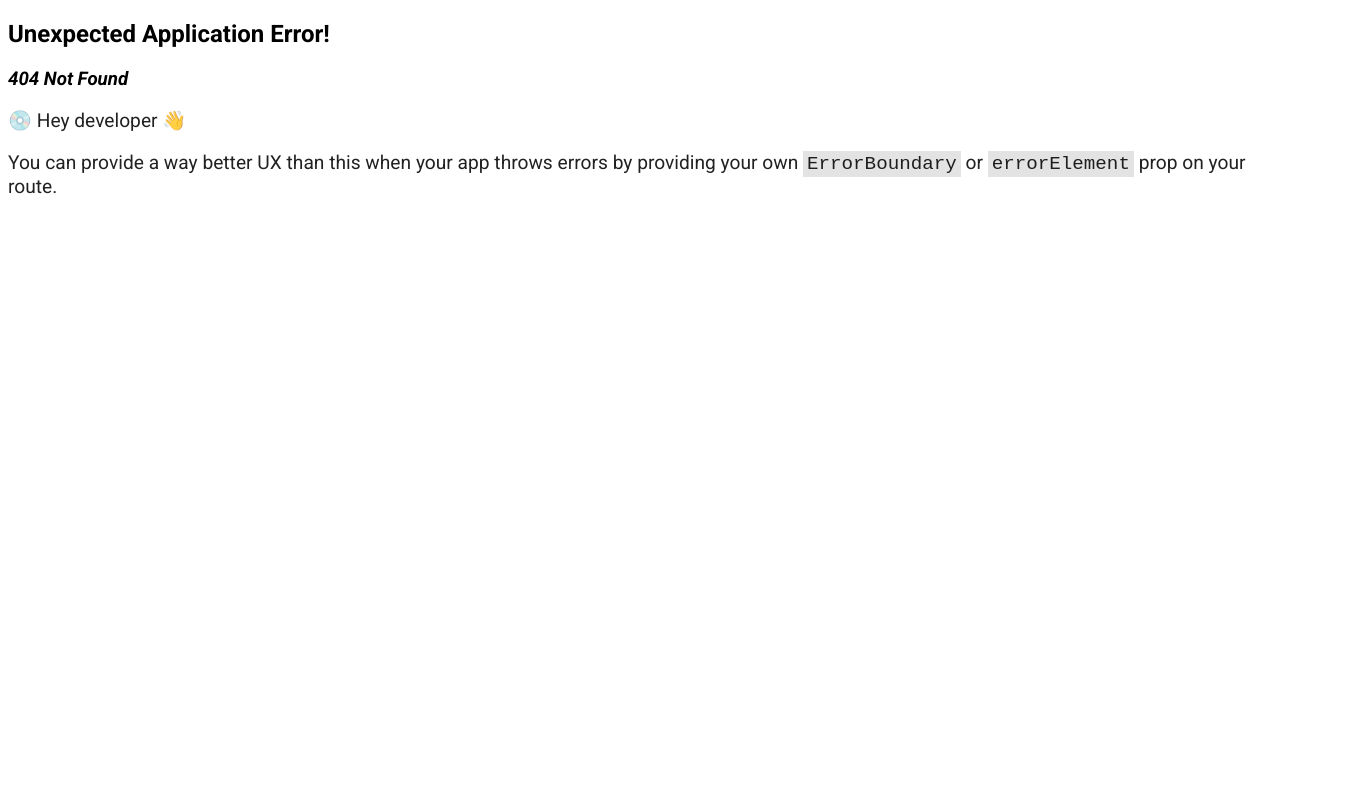
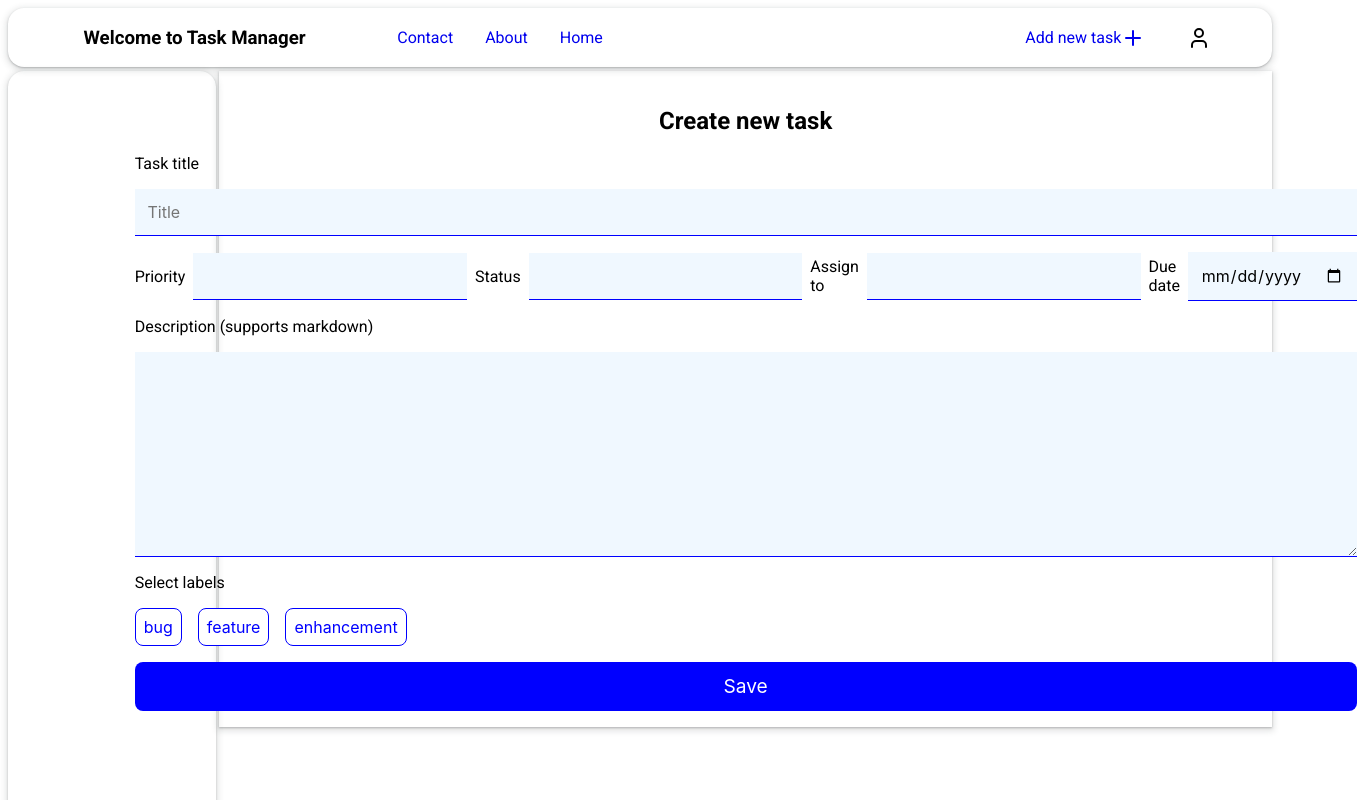
Before and after one commit to arunkumar413/taskManager2, a React (Create React App) app: page /add-new-task in a window 1280 px wide. Before the commit this address had no page. Shown: the top 800 px of the page, 1357 px wide, since content can reach past the window. Built offline with nearby package versions, Linux system fonts and the light colour scheme.

Commit message:
adding create new task page

```diff
--- a/src/AppRouter.js
+++ b/src/AppRouter.js
@@ -9,6 +9,7 @@ import { ContactPage } from "./pages/ContactPage";
 import { Layout } from "./Layout";
 import { AboutPage } from "./pages/AboutPage";
 import { TaskPage } from "./pages/TaskPage";
+import { CreateNewTaskPage } from "./pages/CreateNewTaskPage";
 
 
 
@@ -32,6 +33,10 @@ export const AppRouter = createBrowserRouter([
             path: "/task/:task_id",
             element: <TaskPage />,
         },
+        {
+            path:'/add-new-task',
+            element:<CreateNewTaskPage/>
+        }
         ]
     },
 ]);
--- a/src/components/Header.js
+++ b/src/components/Header.js
@@ -1,19 +1,35 @@
 import React from "react";
-import { Link } from "react-router-dom";
+import { Link, useNavigate } from "react-router-dom";
 
 
 export function Header() {
 
+
+    function handleAddNewTask() {
+
+
+
+
+
+
+    }
+
     return (
         <header className="Header">
             <div className="header-title">
-            <h3> Welcome to Task Manager</h3>
+                <h3> Welcome to Task Manager</h3>
             </div>
             <nav className="sidbar-nav-links">
                 <Link to="/contact">Contact</Link>
                 <Link to="/about">About</Link>
                 <Link to="/">Home</Link>
             </nav>
+            <Link style={{display:"flex",flexDirection:'row',justifyContent:'center',alignItems:'center'}} className="add-new-task-link" to="/add-new-task">
+            <span>    Add new task
+            </span>
+            <svg xmlns="http://www.w3.org/2000/svg" width="24" height="24" viewBox="0 0 24 24" fill="none" stroke="currentColor" stroke-width="2" stroke-linecap="round" stroke-linejoin="round" class="lucide lucide-plus"><path d="M5 12h14"/><path d="M12 5v14"/></svg>
+
+            </Link>
             <svg xmlns="http://www.w3.org/2000/svg" width="24" height="24" viewBox="0 0 24 24" fill="none" stroke="currentColor" strokeWidth="2" strokeLinecap="round" strokeLinejoin="round" className="lucide lucide-user"><path d="M19 21v-2a4 4 0 0 0-4-4H9a4 4 0 0 0-4 4v2" /><circle cx="12" cy="7" r="4" /></svg>
         </header>
     )
--- /dev/null
+++ b/src/pages/CreateNewTaskPage.js
@@ -0,0 +1,83 @@
+import React, { useState } from "react";
+
+
+export function CreateNewTaskPage() {
+
+    const [newTaskInfo, setNewTaskInfo] = useState({
+        title: "",
+        description: "",
+        priority: "",
+        status: "",
+        user: "",
+        dueDate: "",
+        labels: [],
+
+    })
+
+
+    function handleNewTaskInfo(evt) {
+        setNewTaskInfo(function (prevState) {
+            return { ...prevState, [evt.target.name]: evt.target.value }
+        })
+    }
+
+
+    return (
+        <div className="CreateNewTaskPage">
+            <div style={{ textAlign: 'center' }} className="new-task-heading">
+                <h2> Create new task</h2>
+            </div>
+            <div className="new-task-form">
+                <label>  Task title   </label>
+                <input name="title" onChange={handleNewTaskInfo} placeholder="Title" className="input medium primary filled" type="text" />
+
+                <div className="new-task-second-row" style={{
+                    display: 'flex',
+                    flexDirection: 'row',
+                    justifyContent: 'flex-start',
+                    alignItems: "center",
+                    gap: '0.5rem'
+                }}>
+
+                    <label>Priority</label>
+                    <input onChange={handleNewTaskInfo} name="priority" type="text" list='select-priority' className="input medium primary filled" />
+                    <datalist id='select-priority' >
+                        <option value="Low">Low</option>
+                        <option value="Medium">Medium</option>
+                        <option value="High">High</option>
+                        <option value="Urgent">Urgent</option>
+                    </datalist>
+
+
+                    <label>Status</label>
+                    <input onChange={handleNewTaskInfo} name="status" type="text" list="select-status" className="input medium primary filled" />
+                    <datalist id='select-status'>
+                        <option value="In progress">In progress</option>
+                        <option value="Backlog"> Backlog</option>
+                        <option value="Done">Done</option>
+                    </datalist>
+
+                    <label> Assign to</label>
+                    <input onChange={handleNewTaskInfo} name="user" type="text" className="input medium primary filled" />
+
+                    <label> Due date</label>
+                    <input onChange={handleNewTaskInfo} name="dueDate" type="date" className="input medium primary filled" />
+                </div>
+
+                <label> Description (supports markdown) </label>
+                <textarea className="input primary filled" onChange={handleNewTaskInfo} name="description" rows={10} />
+
+                <label> Select labels</label>
+                <div className="label-list" style={{ display: 'flex', flexDirection: "row", justifyContent: "flex-start", alignItems: 'center', gap: "1rem" }}>
+                    <button className="btn small primary outlined">bug</button>
+                    <button className="btn small primary outlined">feature</button>
+                    <button className="btn small primary outlined">enhancement</button>
+                </div>
+
+                <button className="btn primary medium filled">Save</button>
+
+            </div>
+
+        </div>
+    )
+}
--- a/src/pages/TaskPage.js
+++ b/src/pages/TaskPage.js
@@ -107,7 +107,7 @@ export function TaskPage() {
 
 
 
-                <textarea style={{ width: '100%' }} className="add-comment-box" placeholder="Add a new comment" rows={5} cols={100} />
+                <textarea style={{ width: '100%' }} className="add-comment-box input primary filled" placeholder="Add a new comment" rows={5} cols={100} />
                 <button> Add comment </button>
             </div>
 
--- a/src/styles.css
+++ b/src/styles.css
@@ -147,6 +147,7 @@ header {
   display: grid;
   grid-template-columns: repeat(12, 1fr);
   justify-content: center;
+  text-align: center;
   align-items: center;
   grid-column: 1/13;
   gap: 1rem;
@@ -155,6 +156,10 @@ header {
   border-radius: 1rem;
   box-shadow: rgba(60, 64, 67, 0.3) 0px 1px 2px 0px, rgba(60, 64, 67, 0.15) 0px 2px 6px 2px;
 
+}
+
+.add-new-task-link{
+  grid-column: 10/12;
 }
 
 aside {
@@ -237,3 +242,21 @@ a{
 a:hover{
   background-color: #f1f3f6;
 }
+
+
+
+.CreateNewTaskPage{
+  box-shadow: rgba(60, 64, 67, 0.3) 0px 1px 2px 0px, rgba(60, 64, 67, 0.15) 0px 2px 6px 2px;
+  padding: 1rem;
+
+}
+
+
+.new-task-form{
+
+  display: grid;
+  grid-template-columns: 1fr;
+  justify-content: center;
+  align-items: center;
+  gap: 1rem;
+}
```
